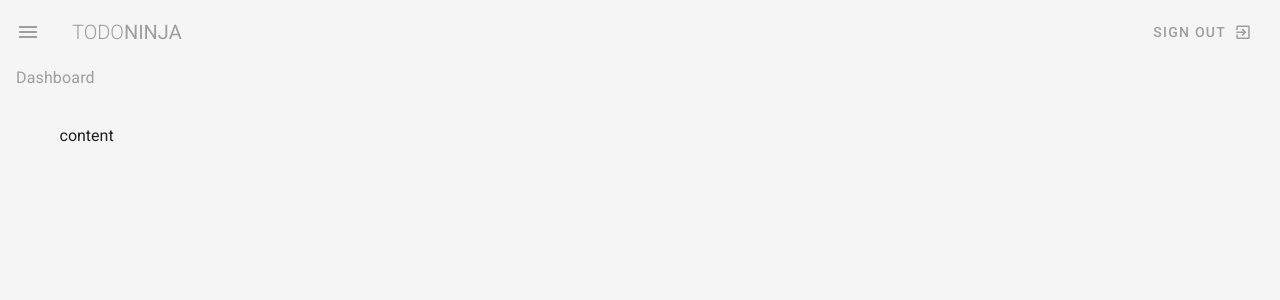
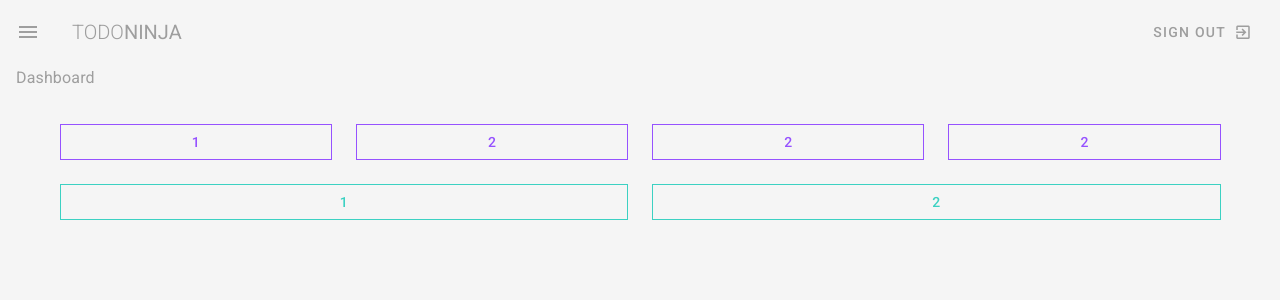
Before and after one commit to hijachu/todo-ninja, a Vue app: page / in a window 1280 px wide. Shown: the top 300 px of the page. Built offline with nearby package versions, Linux system fonts and the light colour scheme.

Commit message:
Tutorial #13 -The Grid System (part 1)

```diff
--- a/src/views/Dashboard.vue
+++ b/src/views/Dashboard.vue
@@ -3,7 +3,31 @@
     <h1 class="subtitle-1 grey--text">Dashboard</h1>
 
       <v-container class="my-5">
-        content
+
+        <v-row>
+          <v-col xs12 md6>
+            <v-btn tile outlined color="primary" block>1</v-btn>
+          </v-col>
+          <v-col xs4 md2>
+            <v-btn tile outlined color="primary" block>2</v-btn>
+          </v-col>
+          <v-col xs4 md2>
+            <v-btn tile outlined color="primary" block>2</v-btn>
+          </v-col>
+          <v-col xs4 md2>
+            <v-btn tile outlined color="primary" block>2</v-btn>
+          </v-col>
+        </v-row>
+
+        <v-row justify>
+          <v-col xs4 md3>
+            <v-btn outlined tile color="success" block>1</v-btn>
+          </v-col>
+          <v-col xs4 md3>
+            <v-btn outlined tile color="success" block>2</v-btn>
+          </v-col>
+        </v-row>
+
       </v-container>
 
   </div>
```
